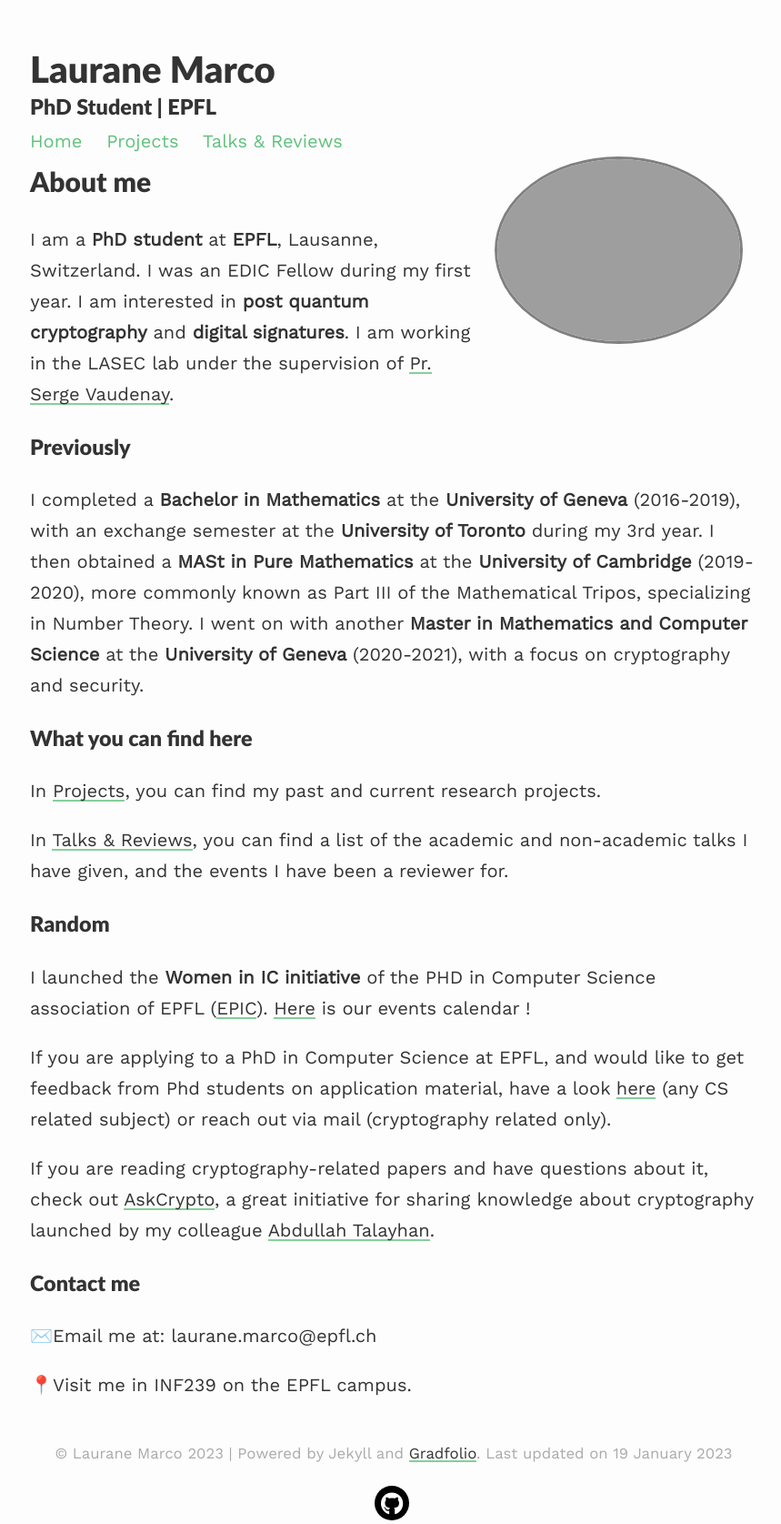
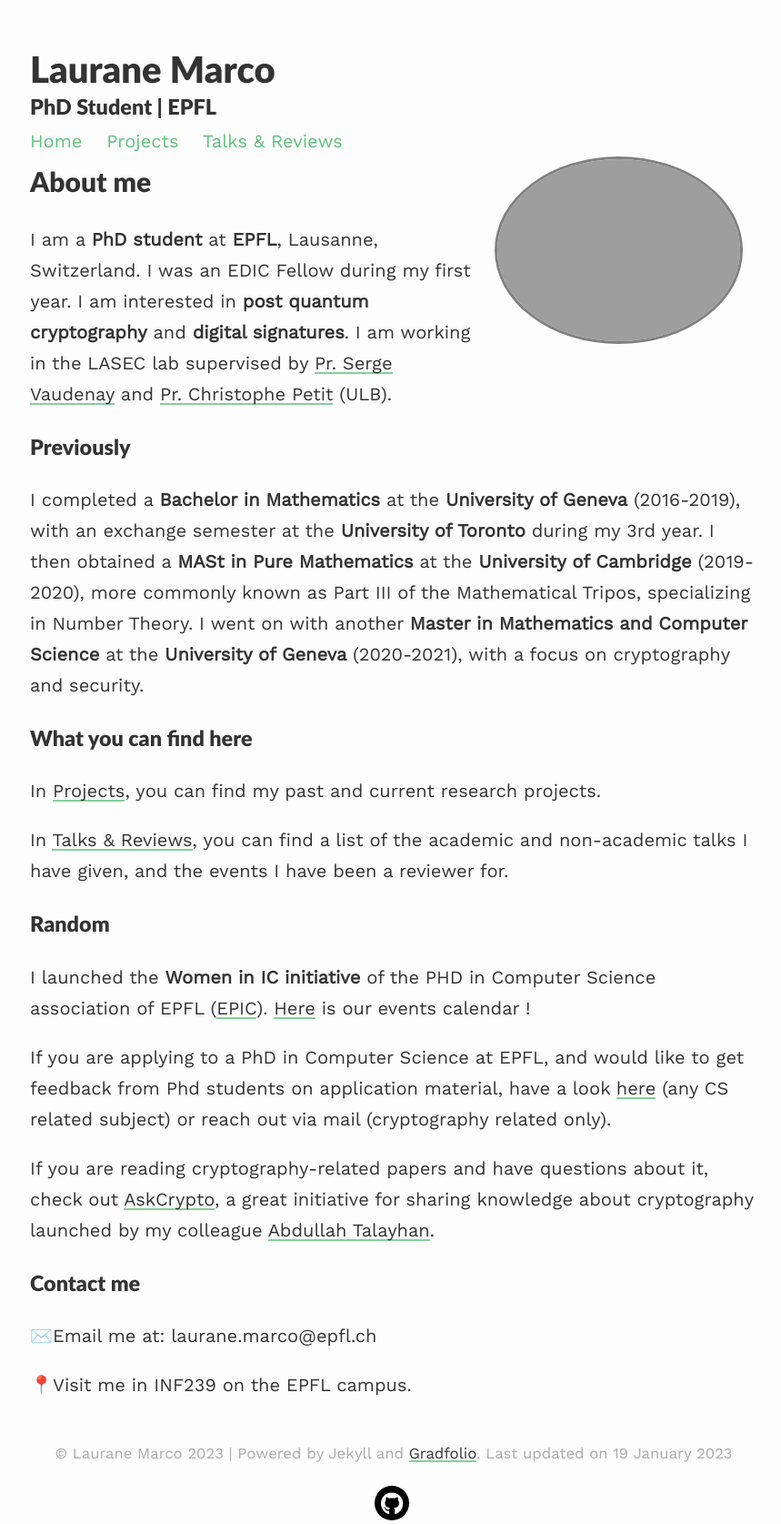
Before and after one commit to lauranemarco/lauranemarco.github.io, a Jekyll site: the page built from index.md, in a window 1280 px wide. Shown: the whole page at 91% size, without its empty margins (207-1066 px from the left). Built offline with Jekyll 4.4.1, drawn with Linux system fonts in a browser that asks for light colours; nearby versions of some CDN libraries; our own code applies the rules of GitHub Pages for plain Markdown files.

Commit message:
Update index.md

```diff
--- a/index.md
+++ b/index.md
@@ -10,7 +10,7 @@ published: true
 ## About me
 I am a **PhD student** at **EPFL**, Lausanne, Switzerland. I was an EDIC Fellow during my first year.
 I am interested in **post quantum cryptography** and **digital signatures**.
-I am working in the LASEC lab under the supervision of [Pr. Serge Vaudenay](https://lasec.epfl.ch/people/vaudenay/).
+I am working in the LASEC lab supervised by [Pr. Serge Vaudenay](https://lasec.epfl.ch/people/vaudenay/) and [Pr. Christophe Petit](https://christophe.petit.web.ulb.be) (ULB).
 
 ### Previously
 
```
